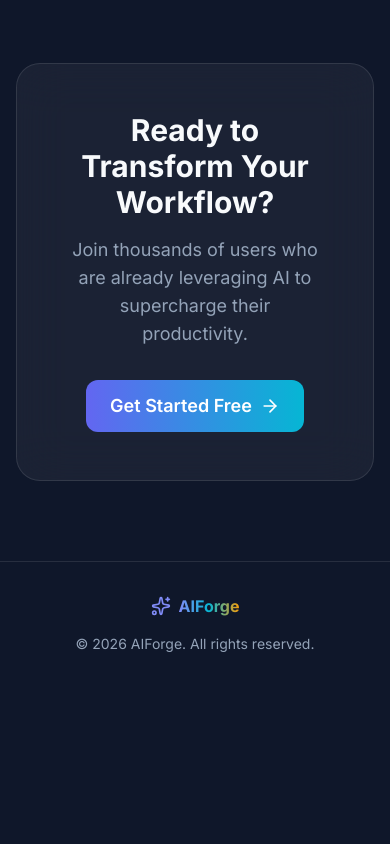
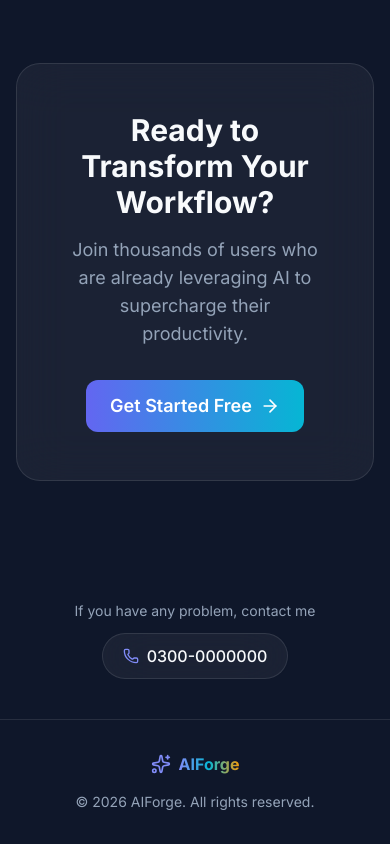
Before and after one commit to abdullah143339-byte/ai-saas, a Next.js app: page / in a window 390 px wide. Shown: the part 5701-6545 px from the top of the page. Before the commit the page ends 6387 px from the top, so only its background shows below. Built offline with nearby package versions, Linux system fonts and the light colour scheme.

Commit message:
Add contact section with phone icon in footer

```diff
--- a/src/app/page.tsx
+++ b/src/app/page.tsx
@@ -16,6 +16,7 @@ import {
   Code2,
   ExternalLink,
   Globe,
+  Phone,
 } from "lucide-react";
 import LandingNavbar from "@/components/LandingNavbar";
 import HelpAssistant from "@/components/HelpAssistant";
@@ -436,6 +437,20 @@ export default function LandingPage() {
         </div>
       </section>
 
+      {/* Contact */}
+      <section className="py-10 px-4">
+        <div className="max-w-4xl mx-auto text-center">
+          <p className="text-light-3 text-sm mb-3">If you have any problem, contact me</p>
+          <a
+            href="tel:03000000000"
+            className="inline-flex items-center gap-2 px-5 py-2.5 glass rounded-full text-light hover:text-primary-light transition-all group"
+          >
+            <Phone className="w-4 h-4 text-primary-light group-hover:scale-110 transition-transform" />
+            <span className="font-medium">0300-0000000</span>
+          </a>
+        </div>
+      </section>
+
       {/* Footer */}
       <footer className="border-t border-white/10 py-8 px-4">
         <div className="max-w-7xl mx-auto flex flex-col sm:flex-row items-center justify-between gap-4">
```
